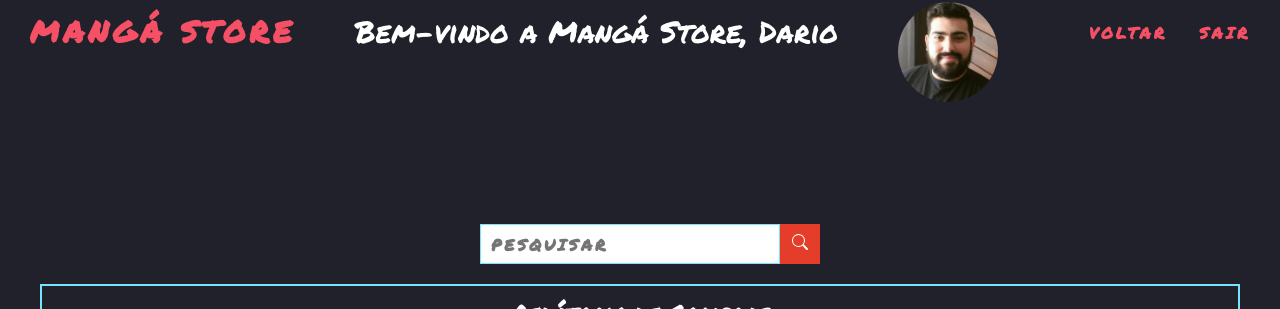
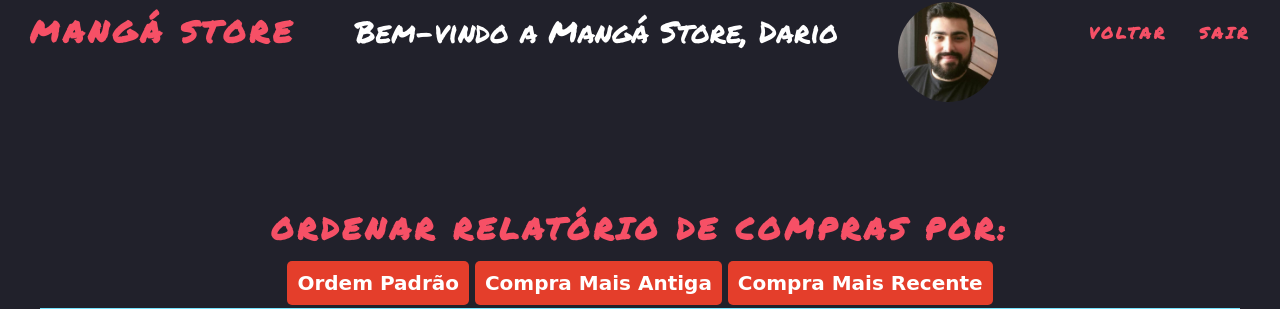
Before and after one commit to DarioRJunior/MangaStore, a PHP site: page /pages/relatorio/relatorio.php in a window 1280 px wide. Shown: the top 309 px of the page. Run offline with PHP 8.4, Linux system fonts and the light colour scheme; a user stored in the database is signed in; data comes from the database, SQL or seed files in the repository.

Commit message:
filtro de ordenação

```diff
--- a/database/mangastore.sql
+++ b/database/mangastore.sql
@@ -74,7 +74,7 @@ CREATE TABLE IF NOT EXISTS `manga` (
     `editora` varchar(45) NOT NULL,
     `genero` varchar(45) NOT NULL,
     `sinopse` varchar(255) NOT NULL,
-    `preco` varchar(45) NOT NULL,
+    `preco` DECIMAL(10, 2) NOT NULL,
     PRIMARY KEY (`idManga`)
 ) ENGINE = InnoDB AUTO_INCREMENT = 3 DEFAULT CHARSET = latin1;
 
--- a/pages/relatorio/relatorio.css
+++ b/pages/relatorio/relatorio.css
@@ -75,36 +75,42 @@ header {
     text-transform: uppercase;
 }
 
-.box-search {
+.box-ordenar {
     display: flex;
     justify-content: space-around;
     align-items: center;
-    font-family: sans-serif;
+    text-align: center;
+    width: 100%;
+    height: 8vh;
     margin-bottom: 20px;
 }
 
-#pesquisar {
-    width: 300px;
-    height: 40px;
-    border: 1px solid var(--blue);
-    padding: 10px;
-    font-size: 16px;
-    color: var(--bg-color);
-    background-color: var(--white);
+#ordenar p{
+    font-family: 'Permanent Marker', cursive;
+    color: var(--red);
     font-weight: bold;
     text-transform: uppercase;
-    letter-spacing: 3px;
-    margin-left: 20px;
+    letter-spacing: 4px;
+    font-size: 30px;
+    margin-bottom: 10px;
 }
 
-.btn-search {
+.btn-ordenar {
+    background-color: var(--orange);
     color: var(--white);
-    background-color: var(--orange);
-    border: 1px solid var(--orange);
-    height: 40px;
-    width: 40px;
-    text-transform: uppercase;
-    transform: all 0.3s ease-in-out;
+    font-family: cursive;
+    font-weight: bold;
+    font-size: 20px;
+    border: none;
+    border-radius: 5px;
+    padding: 10px;
+    cursor: pointer;
+    transition: all 0.3s ease-in-out;
+}
+
+.btn-ordenar:hover {
+    background-color: var(--white);
+    color: var(--orange);
 }
 
 .sistema {
--- a/pages/relatorio/relatorio.php
+++ b/pages/relatorio/relatorio.php
@@ -2,11 +2,21 @@
 require('../connection/verifica.php');
 include_once('../connection/config.php');
 
-if (!empty($_GET['search'])) {
-    $data = $_GET['search'];
-    $sql = "SELECT * FROM relatorio WHERE titulo LIKE '%$data%' OR quantidade LIKE '%$data%' OR preco LIKE '%$data%' OR data LIKE '%$data%'";
+if (isset($_POST['ASC'])) {
+    $asc_query = "SELECT * FROM relatorio WHERE id_usuario = '" . $_SESSION["id_usuario"] . "' ORDER BY data ASC";
+    $result = $con->query($asc_query);
+}
+
+// Descending Order
+elseif (isset($_POST['DESC'])) {
+    $desc_query = "SELECT * FROM relatorio WHERE id_usuario = '" . $_SESSION["id_usuario"] . "' ORDER BY data DESC";
+    $result = $con->query($desc_query);
+} elseif (isset($_POST['Normal'])) {
+    $default_query = "SELECT * FROM relatorio WHERE id_usuario = '" . $_SESSION["id_usuario"] . "'";
+    $result = $con->query($default_query);
 } else {
-    $sql = "SELECT * FROM relatorio WHERE id_usuario = '" . $_SESSION["id_usuario"] . "'";
+    $default_query = "SELECT * FROM relatorio WHERE id_usuario = '" . $_SESSION["id_usuario"] . "'";
+    $result = $con->query($default_query);
 }
 
 $query_relatorio = "SELECT COUNT(id) AS qnt_relatorio FROM relatorio WHERE id_usuario = '" . $_SESSION["id_usuario"] . "'";
@@ -17,7 +27,6 @@ function invdata($data)
     $parte = explode("-", $data);
     return ($parte[2] . "-" . $parte[1] . "-" . $parte[0]);
 }
-$result = $con->query($sql);
 
 
 ?>
@@ -51,13 +60,14 @@ $result = $con->query($sql);
     <main>
         <section class="sistema">
             <div class="sistema-box">
-                <div class="box-search">
-                    <input type="search" placeholder="Pesquisar" id="pesquisar">
-                    <button onclick="searchData()" class="btn-search">
-                        <svg xmlns="http://www.w3.org/2000/svg" width="16" height="16" fill="currentColor" class="bi bi-search" viewBox="0 0 16 16">
-                            <path d="M11.742 10.344a6.5 6.5 0 1 0-1.397 1.398h-.001c.03.04.062.078.098.115l3.85 3.85a1 1 0 0 0 1.415-1.414l-3.85-3.85a1.007 1.007 0 0 0-.115-.1zM12 6.5a5.5 5.5 0 1 1-11 0 5.5 5.5 0 0 1 11 0z" />
-                        </svg>
-                    </button>
+                <div class="box-ordenar">
+                    <form action="relatorio.php" method="POST">
+                        <div id="ordenar">
+                            <p>Ordenar relatório de compras por:</p>
+                            <input class="btn-ordenar" type="submit" name="Normal" value="Ordem Padrão">
+                            <input class="btn-ordenar" type="submit" name="ASC" value="Compra Mais Antiga">
+                            <input class="btn-ordenar" type="submit" name="DESC" value="Compra Mais Recente">
+                        </div>
                 </div>
                 <div class="sistema-container">
                     <h2>Relátorio de Compras</h2>
@@ -96,6 +106,7 @@ $result = $con->query($sql);
                     ?>
                     <button><a href="gerarPdf.php" target="_blank">Baixar relatório</a></button>
                 </div>
+                </form>
             </div>
         </section>
     </main>
--- a/pages/sistema/sistema.php
+++ b/pages/sistema/sistema.php
@@ -35,6 +35,7 @@ require('../connection/verifica.php');
                     <h2>O que deseja fazer?</h2>
                     <a href="../mangas/mangas_com_login.php?pagina=1">Ver mangás disponíveis</a>
                     <a href="../relatorio/relatorio.php">Ver todas as compras</a>
+                    <a href="../relatorio/teste.php">TESTE</a>
                     <a href="../../src/manual/MangaStore-Manual_do_Sistema.pdf" download="Manual do Sistema">Manual do Sistema</a>
                 </div>
             </div>
```
